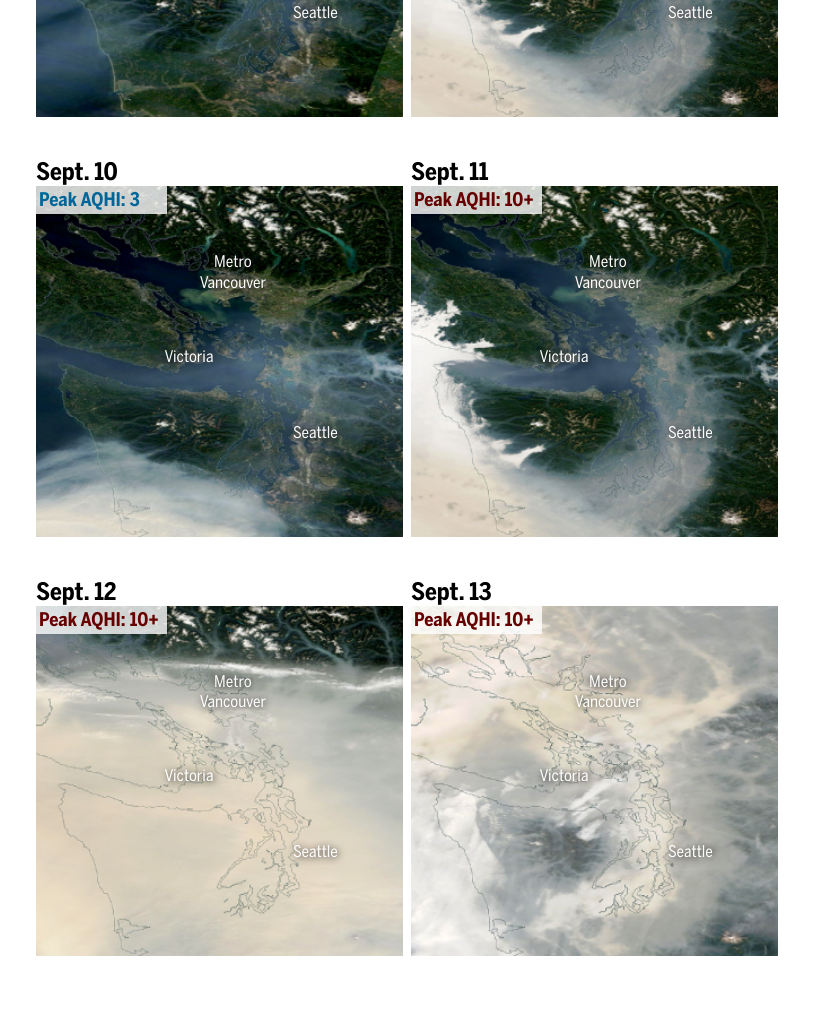
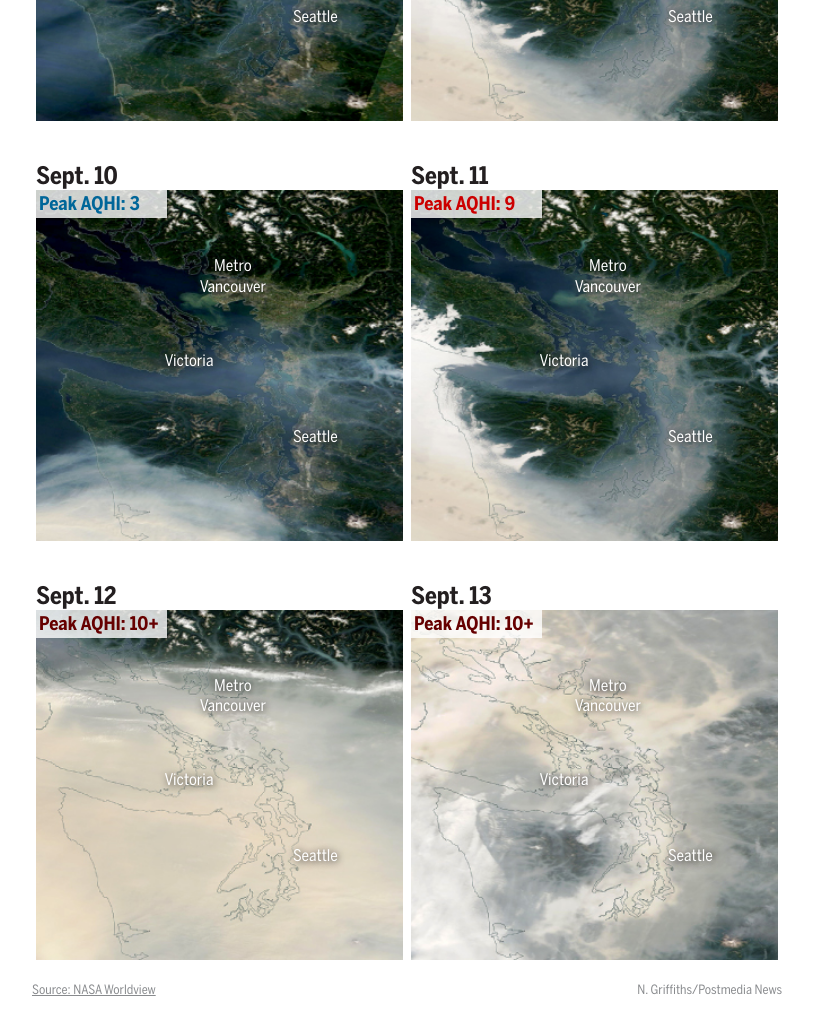
Before and after one commit to vs-postmedia/0915-wildfire-satellite-image, a website built with webpack: page src/index.html in a window 1280 px wide. Shown: the part 349-1362 px from the top of the page, without its empty margins (233-1046 px from the left). Built offline with nearby package versions, Linux system fonts and the light colour scheme; files whose address does not match are found by name.

Commit message:
added footer, header & updated url

```diff
--- a/package.json
+++ b/package.json
@@ -1,6 +1,6 @@
 {
-  "name": "graphics-template",
-  "homepage": "https://vs-postmedia.github.io/graphics-template/",
+  "name": "0915-wildfire-satellite-image",
+  "homepage": "https://vs-postmedia.github.io/0915-wildfire-satellite-image/",
   "version": "1.0.0",
   "description": "",
   "main": "index.js",
--- a/src/css/main.css
+++ b/src/css/main.css
@@ -8,6 +8,7 @@
 #app {
 	margin: 0 auto;
 	max-width: 750px;
+	overflow-y: auto;
 }
 #app #grid {
 	display: flex;
@@ -46,17 +47,20 @@
 #app .aqhi.eight {
 	color: #FD0000;
 }
+#app .aqhi.nine {
+	color: #CC0000;
+}
 #app .aqhi.ten {
 	color: #660000;
 }
 #app .labels {
 	height: 100%;
+	pointer-events: none;
 	position: relative;
 	width: 100%;
 }
 #app .date {
-	color: var(--black01);
-	/*text-transform: uppercase;*/
+	color: var(--black);
 }
 
 
@@ -64,7 +68,6 @@
 	color: #FFF;
 	position: absolute;
 	text-shadow: 1px 1px 7px var(--black);
-	/*text-shadow: var(--black01) 2px 0 10px;*/
 	z-index: 10;
 }
 #app .labels #metro {
@@ -130,6 +133,7 @@
 #app .credit {
 	color: var(--grey02);
 	font-size: 0.8rem;
+	cursor: pointer;
 }
 
 #app .credit {
--- a/src/index.html
+++ b/src/index.html
@@ -13,7 +13,7 @@
   		<!-- Place favicon.ico in the root directory -->
 
   		<meta name="theme-color" content="#fafafa">
-  		<title>VS Graphics template</title>
+  		<title>Metro air quality</title>
 	</head>
 
 	<body>
@@ -22,11 +22,8 @@
   		<![endif]-->
 
 
-
-
-
 		<div id="app">
-			<h1>Hello, world!</h1>
+			<h1>A daily look at local air quality</h1>
 			<div id="grid">
 				<div id="metro-08" class="grid-item">
 					<h2 class="date">Sept. 8</h2>
@@ -64,7 +61,7 @@
 				<div id="metro-11" class="grid-item">
 					<h2 class="date">Sept. 11</h2>
 					<div class="annotations">
-						<h3 class="aqhi ten">Peak AQHI: 10+</h3>
+						<h3 class="aqhi nine">Peak AQHI: 9</h3>
 						<div class="labels">
 							<p id="metro">Metro Vancouver</p>
 							<p id="seattle">Seattle</p>
@@ -95,6 +92,11 @@
 					</div>
 				</div>
 			</div>
+			<footer>
+				<p class="source"><a href="https://worldview.earthdata.nasa.gov/" target="_blank">Source: NASA Worldview</a></p>
+				<p class="credit">N. Griffiths/Postmedia News</p>
+			</footer>
 		</div>
+
 	</body>
 </html>
```
